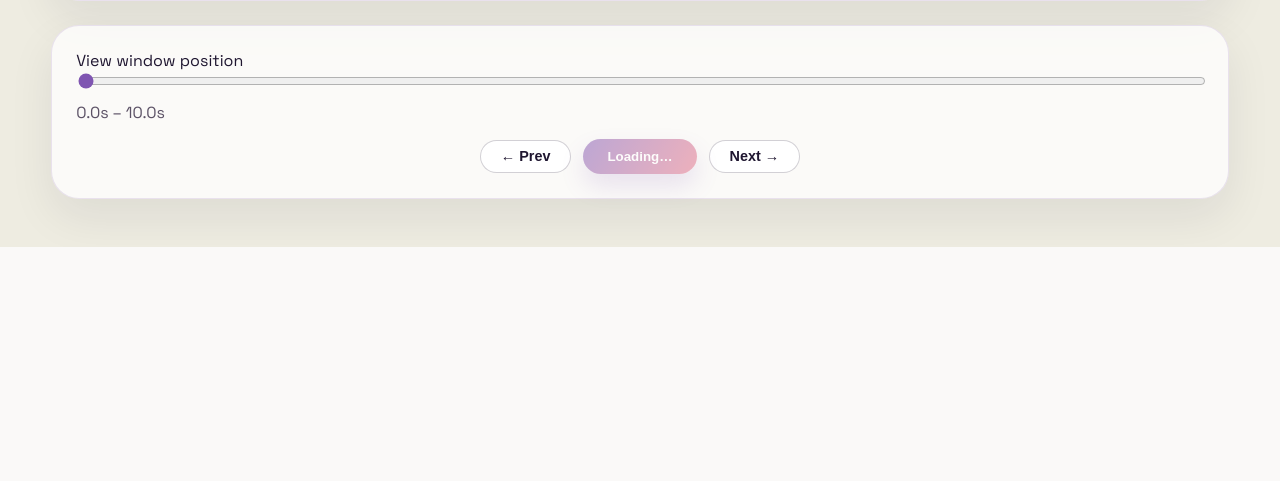
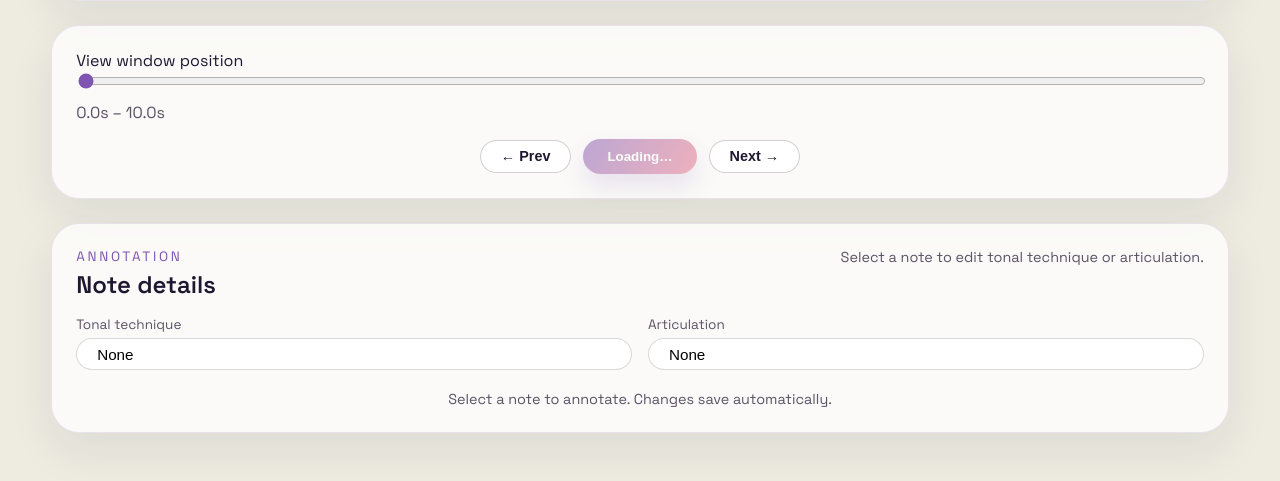
Before and after one commit to tklovln/audio-midi-marker, a Flask app: template templates/annotation.html in a window 1280 px wide. Shown: the part 778-1259 px from the top of the page. Before the commit the page ends 1025 px from the top, so only its background shows below. Run offline with Flask 3, Linux system fonts and the light colour scheme; the template is opened without the code that fills it, so the values that code supplies are empty; some libraries are stand-ins or nearby versions.

Commit message:
feature: annotation select & auto-save

```diff
--- a/app.py
+++ b/app.py
@@ -1,6 +1,7 @@
 from __future__ import annotations
 
 import mimetypes
+import csv
 from dataclasses import dataclass
 from pathlib import Path
 from typing import List
@@ -13,6 +14,7 @@
     abort,
     jsonify,
     render_template,
+    request,
     send_file,
     url_for,
 )
@@ -23,6 +25,7 @@
 DEFAULT_TEMPO = mido.bpm2tempo(DEFAULT_BPM)
 DEFAULT_VIEW_SECONDS = 10
 WAVEFORM_BUCKETS = 4096
+ANNOTATION_HEADERS = ["pitch", "start", "end", "tonalTechnique", "articulation"]
 
 
 @dataclass
@@ -117,6 +120,41 @@
 
     notes.sort(key=lambda n: n["start"])
     return notes
+def annotation_file(song: Song) -> Path:
+    return song.midi_path.parent / "annotation.csv"
+
+
+def read_annotations(song: Song):
+    path = annotation_file(song)
+    annotations = {}
+    if not path.exists():
+        return annotations
+
+    with path.open(newline="", encoding="utf-8") as csvfile:
+        reader = csv.DictReader(csvfile)
+        for row in reader:
+            try:
+                key = (int(row["pitch"]), float(row["start"]))
+            except (ValueError, KeyError):
+                continue
+            annotations[key] = {
+                "pitch": int(row.get("pitch", 0)),
+                "start": float(row.get("start", 0.0)),
+                "end": float(row.get("end", 0.0)),
+                "tonalTechnique": row.get("tonalTechnique", ""),
+                "articulation": row.get("articulation", ""),
+            }
+    return annotations
+
+
+def write_annotations(song: Song, annotation_map):
+    path = annotation_file(song)
+    path.parent.mkdir(parents=True, exist_ok=True)
+    with path.open("w", newline="", encoding="utf-8") as csvfile:
+        writer = csv.DictWriter(csvfile, fieldnames=ANNOTATION_HEADERS)
+        writer.writeheader()
+        for key in sorted(annotation_map.keys(), key=lambda k: (k[0], k[1])):
+            writer.writerow(annotation_map[key])
 
 
 def waveform_points(song: Song, buckets: int = WAVEFORM_BUCKETS):
@@ -189,9 +227,10 @@
             "audioUrl": url_for("audio_file", song_name=song.name),
             "midiApiUrl": url_for("midi_api", song_name=song.name),
             "waveformApiUrl": url_for("waveform_api", song_name=song.name),
+            "annotationApiUrl": url_for("annotation_api", song_name=song.name),
             "windowSeconds": DEFAULT_VIEW_SECONDS,
             "palette": palette,
-            "slicePaddingSeconds": 0.05, # 10ms padding for mido note playback buffer
+            "slicePaddingSeconds": 0.05,  # 50ms padding for midi note playback buffer
         }
 
         return render_template(
@@ -220,8 +259,43 @@
         if not song:
             abort(404)
         notes = midi_notes(song)
+        annotations = read_annotations(song)
+        for note in notes:
+            key = (note["pitch"], note["start"])
+            annotation = annotations.get(key) or {}
+            note["annotation"] = {
+                "tonalTechnique": annotation.get("tonalTechnique", ""),
+                "articulation": annotation.get("articulation", ""),
+            }
         duration = max((note["end"] for note in notes), default=0)
         return jsonify({"notes": notes, "duration": duration})
+
+    @flask_app.route("/api/annotation/<song_name>", methods=["POST"])
+    def annotation_api(song_name: str):
+        song = get_song(song_name)
+        if not song:
+            abort(404)
+        payload = request.get_json() or {}
+        try:
+            pitch = int(payload["pitch"])
+            start = float(payload["start"])
+            end = float(payload["end"])
+        except (KeyError, ValueError, TypeError):
+            abort(400, description="Invalid pitch/start/end")
+
+        tonal = (payload.get("tonalTechnique") or "").strip()
+        articulation = (payload.get("articulation") or "").strip()
+
+        annotations = read_annotations(song)
+        annotations[(pitch, start)] = {
+            "pitch": pitch,
+            "start": start,
+            "end": end,
+            "tonalTechnique": tonal,
+            "articulation": articulation,
+        }
+        write_annotations(song, annotations)
+        return jsonify({"status": "ok"})
 
     @flask_app.route("/api/waveform/<song_name>")
     def waveform_api(song_name: str):
--- /dev/null
+++ b/data/paganini_aligned/annotation.csv
@@ -0,0 +1,5 @@
+pitch,start,end,tonalTechnique,articulation
+63,0.843182,0.911364,pizzicato,
+64,0.0,0.077273,pizzicato,staccato
+68,0.129545,0.186364,,staccato
+71,0.234091,0.290909,muted,staccato
--- a/static/css/style.css
+++ b/static/css/style.css
@@ -330,6 +330,26 @@
     gap: 0.75rem;
 }
 
+.panel--editor .annotation-fields {
+    display: grid;
+    grid-template-columns: repeat(auto-fit, minmax(220px, 1fr));
+    gap: 1rem;
+}
+
+.annotation-actions {
+    display: flex;
+    align-items: center;
+    gap: 1rem;
+    margin-top: 1.25rem;
+    justify-content: center;
+    flex-wrap: wrap;
+}
+
+.annotation-status {
+    font-size: 0.9rem;
+    color: var(--muted);
+}
+
 .note-pill {
     border-radius: 999px;
     padding: 0.5rem 1rem;
--- a/static/js/app.js
+++ b/static/js/app.js
@@ -26,6 +26,10 @@
             playButton: document.getElementById("play-pause"),
             prevButton: document.getElementById("jump-prev"),
             nextButton: document.getElementById("jump-next"),
+            annotationNoteLabel: document.getElementById("annotation-note-label"),
+            tonalSelect: document.getElementById("tonal-technique"),
+            articulationSelect: document.getElementById("articulation"),
+            annotationStatus: document.getElementById("annotation-status"),
         };
         this.waveformData = null;
         this.slicePadding =
@@ -33,6 +37,11 @@
                 ? config.slicePaddingSeconds
                 : 0.005;
         this.buttonFlashTimers = new Map();
+        this.selectedNote = null;
+        this.isSavingAnnotation = false;
+        this.statusTimer = null;
+        this.annotationSaveTimer = null;
+        this.suspendAutosave = false;
 
         window.addEventListener("resize", () => {
             if (!this.waveReady) return;
@@ -55,7 +64,14 @@
         try {
             const response = await fetch(this.config.midiApiUrl);
             const payload = await response.json();
-            this.notes = payload.notes || [];
+            const rawNotes = payload.notes || [];
+            this.notes = rawNotes.map((note) => ({
+                ...note,
+                annotation: {
+                    tonalTechnique: note.annotation?.tonalTechnique || "",
+                    articulation: note.annotation?.articulation || "",
+                },
+            }));
             this.duration = payload.duration || 0;
             if (this.notes.length) {
                 const pitches = this.notes.map((n) => n.pitch);
@@ -177,6 +193,17 @@
             });
         }
 
+        ["tonalSelect", "articulationSelect"].forEach((key) => {
+            const control = this.dom[key];
+            if (!control) return;
+            ["change", "input"].forEach((eventName) => {
+                control.addEventListener(eventName, () => {
+                    if (this.suspendAutosave) return;
+                    this.queueAnnotationSave();
+                });
+            });
+        });
+
         this.handleKeydown = (event) => {
             const isSpace =
                 event.code === "Space" ||
@@ -275,6 +302,7 @@
             button.addEventListener("focus", () => this.updateNoteReadout(note));
             button.addEventListener("click", (e) => {
                 e.stopPropagation();
+                this.focusNote(note);
                 this.playSlice(note.start, note.end);
             });
 
@@ -296,7 +324,10 @@
             const button = document.createElement("button");
             button.className = "note-pill";
             button.textContent = `#${index + 1} · ${this.getPitchLabel(note.pitch)}`;
-            button.addEventListener("click", () => this.playSlice(note.start, note.end));
+            button.addEventListener("click", () => {
+                this.focusNote(note);
+                this.playSlice(note.start, note.end);
+            });
             fragment.appendChild(button);
         });
 
@@ -396,6 +427,7 @@
         }
 
         if (target) {
+        this.focusNote(target);
             this.playSlice(target.start, target.end);
         }
     }
@@ -417,6 +449,96 @@
     getPitchLabel(midiNote) {
         const names = ["c", "c", "d", "d", "e", "f", "f", "g", "g", "a", "a", "b"];
         return names[midiNote % 12] || "c";
+    }
+
+    focusNote(note) {
+        if (!note) return;
+        this.selectedNote = note;
+        const label = `${this.getPitchLabel(note.pitch)} · ${note.start.toFixed(2)}s`;
+        if (this.dom.annotationNoteLabel) {
+            this.dom.annotationNoteLabel.textContent = `Selected: ${label}`;
+        }
+        const tonal = note.annotation?.tonalTechnique || "";
+        const articulation = note.annotation?.articulation || "";
+        this.suspendAutosave = true;
+        if (this.dom.tonalSelect) {
+            this.dom.tonalSelect.value = tonal;
+        }
+        if (this.dom.articulationSelect) {
+            this.dom.articulationSelect.value = articulation;
+        }
+        this.suspendAutosave = false;
+        this.setAnnotationStatus("Editing note…", false);
+    }
+
+    queueAnnotationSave() {
+        if (!this.selectedNote || this.isSavingAnnotation) {
+            return;
+        }
+        if (this.annotationSaveTimer) {
+            clearTimeout(this.annotationSaveTimer);
+        }
+        this.annotationSaveTimer = window.setTimeout(() => {
+            this.annotationSaveTimer = null;
+            this.saveAnnotation({ auto: true });
+        }, 250);
+    }
+
+    async saveAnnotation({ auto = false } = {}) {
+        if (!this.config.annotationApiUrl || !this.selectedNote || this.isSavingAnnotation) {
+            return;
+        }
+
+        const tonal = this.dom.tonalSelect?.value || "";
+        const articulation = this.dom.articulationSelect?.value || "";
+
+        const payload = {
+            pitch: this.selectedNote.pitch,
+            start: this.selectedNote.start,
+            end: this.selectedNote.end,
+            tonalTechnique: tonal,
+            articulation,
+        };
+
+        this.isSavingAnnotation = true;
+        this.setAnnotationStatus(auto ? "Saving…" : "Saving annotation…", false);
+
+        try {
+            const response = await fetch(this.config.annotationApiUrl, {
+                method: "POST",
+                headers: { "Content-Type": "application/json" },
+                body: JSON.stringify(payload),
+            });
+            if (!response.ok) {
+                throw new Error(`Save failed (${response.status})`);
+            }
+            this.selectedNote.annotation = {
+                tonalTechnique: tonal,
+                articulation,
+            };
+            this.setAnnotationStatus(auto ? "Changes autosaved." : "Annotation saved.", false);
+        } catch (error) {
+            console.error("Failed to save annotation", error);
+            this.setAnnotationStatus("Save failed. Please try again.", true);
+        } finally {
+            this.isSavingAnnotation = false;
+        }
+    }
+
+    setAnnotationStatus(message, isError) {
+        if (!this.dom.annotationStatus) return;
+        this.dom.annotationStatus.textContent = message;
+        this.dom.annotationStatus.style.color = isError ? "#e16981" : "var(--muted)";
+        if (this.statusTimer) {
+            clearTimeout(this.statusTimer);
+        }
+        if (!isError && message) {
+            this.statusTimer = window.setTimeout(() => {
+                if (this.dom.annotationStatus) {
+                    this.dom.annotationStatus.textContent = "";
+                }
+            }, 3000);
+        }
     }
 
     updateSliderBounds() {
--- a/templates/annotation.html
+++ b/templates/annotation.html
@@ -82,6 +82,45 @@
             </div>
             <div id="note-buttons" class="note-buttons"></div>
         </section> -->
+
+        <section class="panel panel--editor">
+            <div class="panel-head">
+                <div>
+                    <p class="eyebrow">Annotation</p>
+                    <h2>Note details</h2>
+                </div>
+                <p id="annotation-note-label" class="note-readout">Select a note to edit tonal technique or articulation.</p>
+            </div>
+            <div class="annotation-fields">
+                <label class="form-field">
+                    Tonal technique
+                    <select id="tonal-technique">
+                        <option value="">None</option>
+                        <option value="pizzicato">Pizzicato</option>
+                        <option value="harmonics">Harmonics</option>
+                        <option value="muted">Muted</option>
+                        <option value="sul ponticello">Sul ponticello</option>
+                        <option value="sul tasto">Sul tasto</option>
+                    </select>
+                </label>
+                <label class="form-field">
+                    Articulation
+                    <select id="articulation">
+                        <option value="">None</option>
+                        <option value="staccato">Staccato</option>
+                        <option value="legato">Legato</option>
+                        <option value="accent">Accent</option>
+                        <option value="tenuto">Tenuto</option>
+                        <option value="marcato">Marcato</option>
+                    </select>
+                </label>
+            </div>
+            <div class="annotation-actions">
+                <span id="annotation-status" class="annotation-status" role="status" aria-live="polite">
+                    Select a note to annotate. Changes save automatically.
+                </span>
+            </div>
+        </section>
     </main>
 
     <script id="app-config" type="application/json">
```
